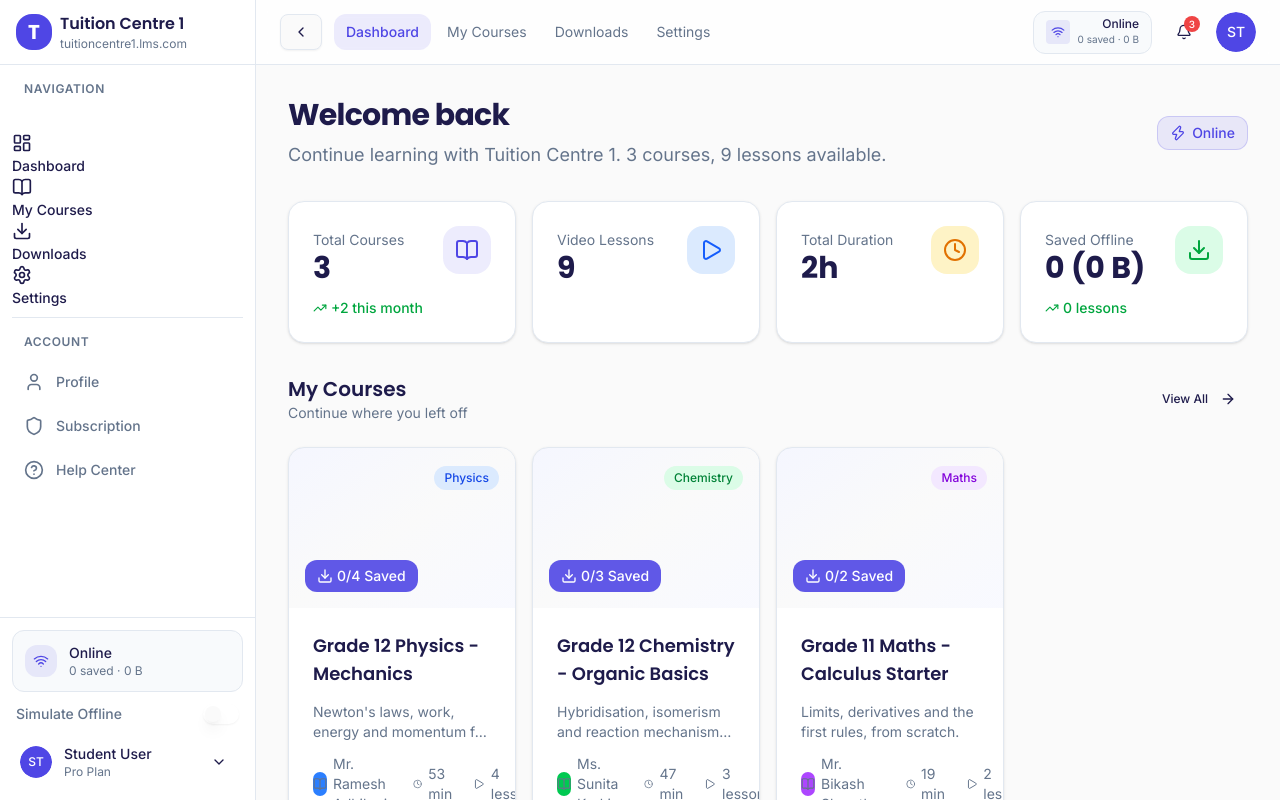
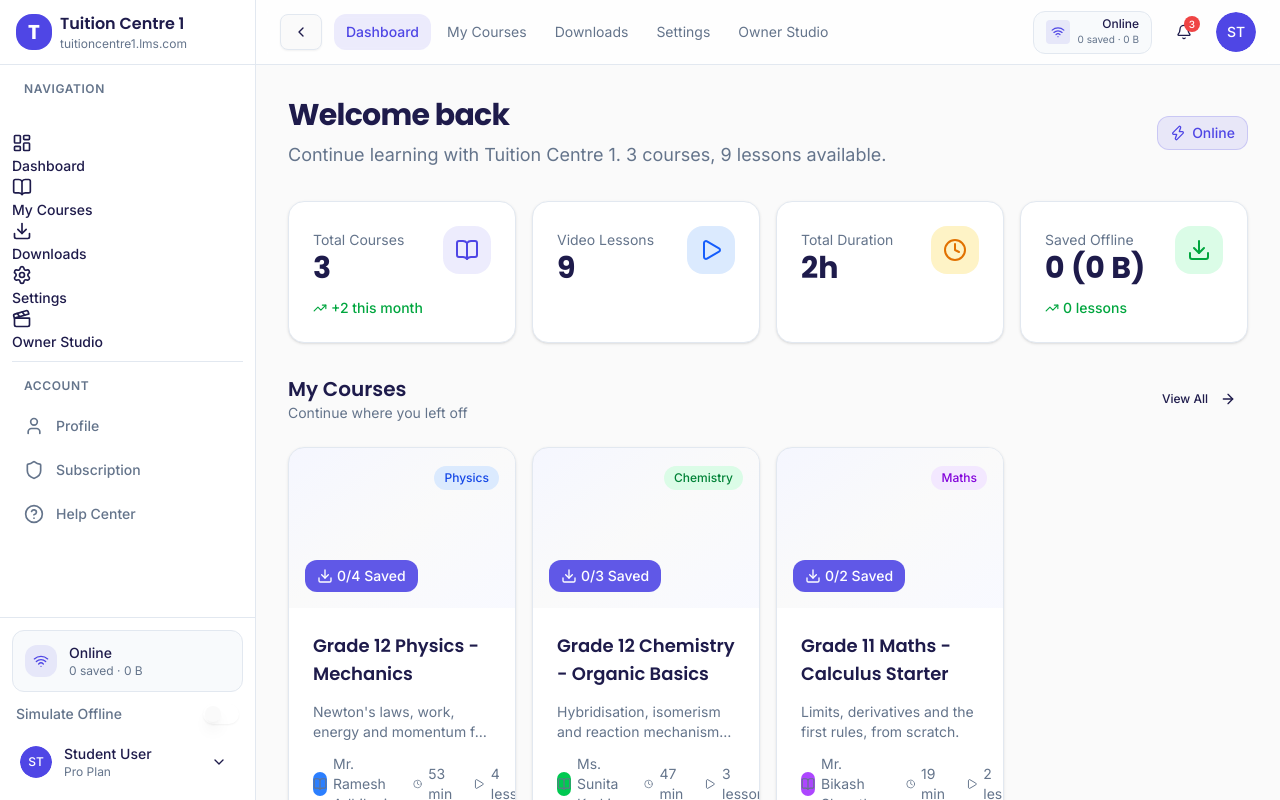
Before and after one commit to shivraj598/LMS_Offline_feature, a React (Vite) app: page / in a window 1280 px wide. Built offline with nearby package versions, Linux system fonts and the light colour scheme.

Commit message:
feat: add 'Owner Studio' navigation item to the layout

```diff
--- a/src/components/Layout.jsx
+++ b/src/components/Layout.jsx
@@ -30,6 +30,7 @@ import {
   Shield,
   HelpCircle,
   ChevronDown,
+  Clapperboard,
 } from 'lucide-react'
 import { useApp } from '@/state/AppContext'
 import { formatBytes } from '@/lib/format'
@@ -42,6 +43,7 @@ const navigation = [
   { name: 'My Courses', href: '/courses', icon: BookOpen },
   { name: 'Downloads', href: '/downloads', icon: Download },
   { name: 'Settings', href: '/settings', icon: Settings },
+  { name: 'Owner Studio', href: '/owner', icon: Clapperboard },
 ]
 
 const accountNav = [
```
